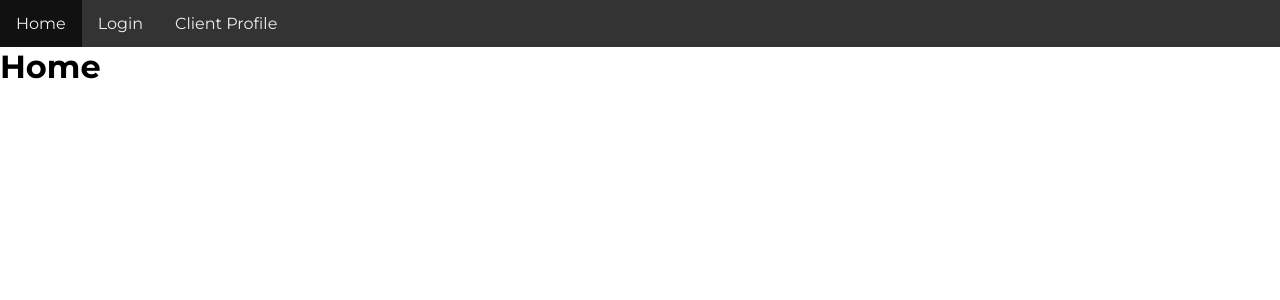
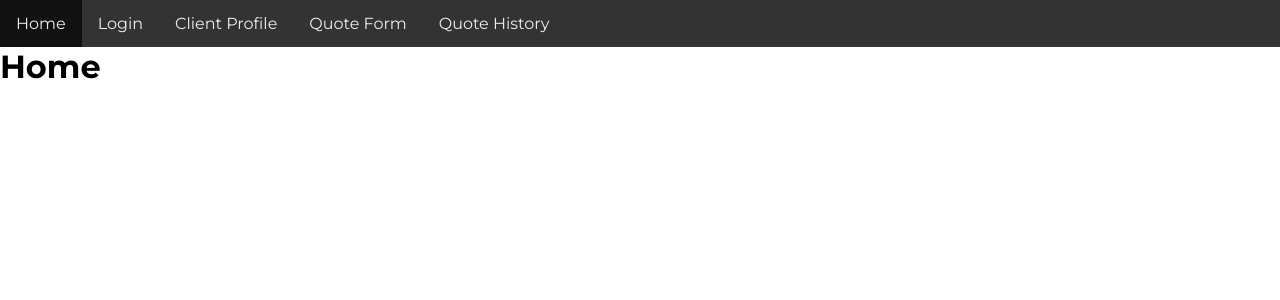
Before and after one commit to COSC4353-group-22/fuel-assignment, a React (Create React App) app: page / in a window 1280 px wide. Shown: the top 300 px of the page. Built offline with nearby package versions, Linux system fonts and the light colour scheme.

Commit message:
Update NavBar.js

```diff
--- a/src/components/NavBar.js
+++ b/src/components/NavBar.js
@@ -13,6 +13,12 @@ function NavBar() {
             <li>
                 <Link to="/profile" className='nav-item'>Client Profile</Link>
             </li>
+            <li>
+                <Link to="/quote" className='nav-item'>Quote Form</Link>
+            </li>
+            <li>
+                <Link to="/history" className='nav-item'>Quote History</Link>
+            </li>
         </ul>
     );
 }
```
